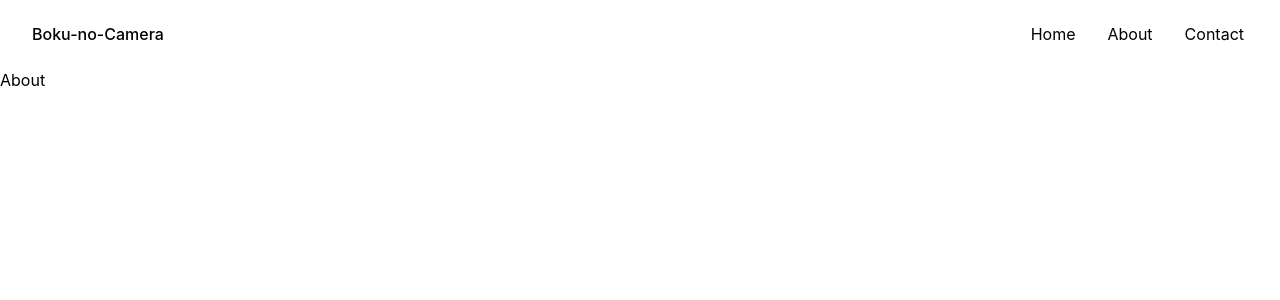
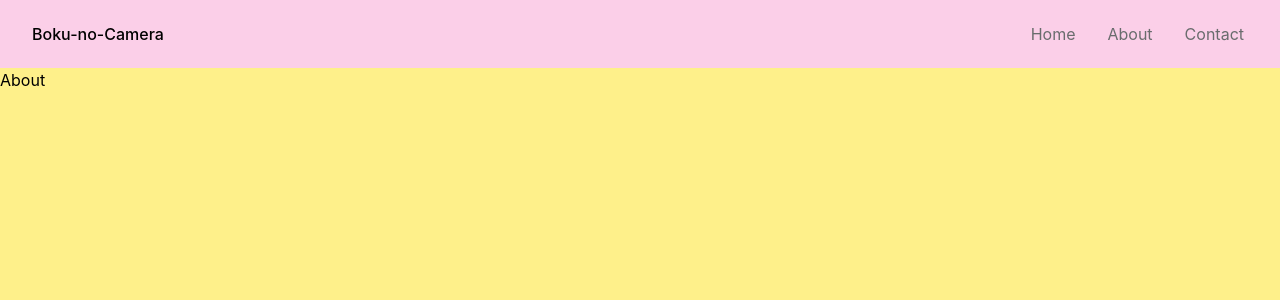
Before and after one commit to Ujjwalsharma7/boku_no_camera, a React (Create React App) app: page /about in a window 1280 px wide. Shown: the top 300 px of the page. Built offline with nearby package versions, Linux system fonts and the light colour scheme.

Commit message:
added styles to navbar

```diff
--- a/src/components/Navbar.jsx
+++ b/src/components/Navbar.jsx
@@ -24,7 +24,7 @@ const NavbarDefault = () => {
         as="li"
         variant="small"
         color="blue-gray"
-        className="p-1 font-normal"
+        className="p-1 font-normal text-[#696c6d] hover:text-[#121212] transition"
       >
         <Link to="/" className="flex items-center">
           Home
@@ -34,7 +34,7 @@ const NavbarDefault = () => {
         as="li"
         variant="small"
         color="blue-gray"
-        className="p-1 font-normal"
+        className="p-1 font-normal text-[#696c6d] hover:text-[#121212] transition"
       >
         <Link to="/about" className="flex items-center">
           About
@@ -44,7 +44,7 @@ const NavbarDefault = () => {
         as="li"
         variant="small"
         color="blue-gray"
-        className="p-1 font-normal"
+        className="p-1 font-normal text-[#696c6d] hover:text-[#121212] transition"
       >
         <Link to="/contact" className="flex items-center">
           Contact
@@ -54,11 +54,11 @@ const NavbarDefault = () => {
   );
 
   return (
-    <Navbar className="mx-auto max-w-screen-xl py-2 px-4 lg:px-8 lg:py-4">
+    <Navbar className="mx-auto max-w-screen-xl py-2 px-4 lg:px-8 lg:py-4 bg-pink-200">
       <div className="container mx-auto flex items-center justify-between text-blue-gray-900">
         <Typography
           as="a"
-          href="#"
+          href="/"
           className="mr-4 cursor-pointer py-1.5 font-medium"
         >
           Boku-no-Camera
--- a/src/pages/About.jsx
+++ b/src/pages/About.jsx
@@ -1,7 +1,7 @@
 import React from "react";
 
 const About = () => {
-  return <div>About</div>;
+  return <section className="section h-screen bg-yellow-200">About</section>;
 };
 
 export default About;
--- a/src/pages/Contact.jsx
+++ b/src/pages/Contact.jsx
@@ -1,7 +1,9 @@
 import React from "react";
 
 const Contact = () => {
-  return <div>Cntact page</div>;
+  return (
+    <section className=" section h-screen bg-green-200">Cntact page</section>
+  );
 };
 
 export default Contact;
--- a/src/pages/Home.jsx
+++ b/src/pages/Home.jsx
@@ -1,8 +1,11 @@
 import React from "react";
-import Navbar from "../components/Navbar";
 
 const Home = () => {
-  return <div>Home page</div>;
+  return (
+    <section className="section bg-blue-200 h-screen overflow-hidden">
+      Home page
+    </section>
+  );
 };
 
 export default Home;
```
